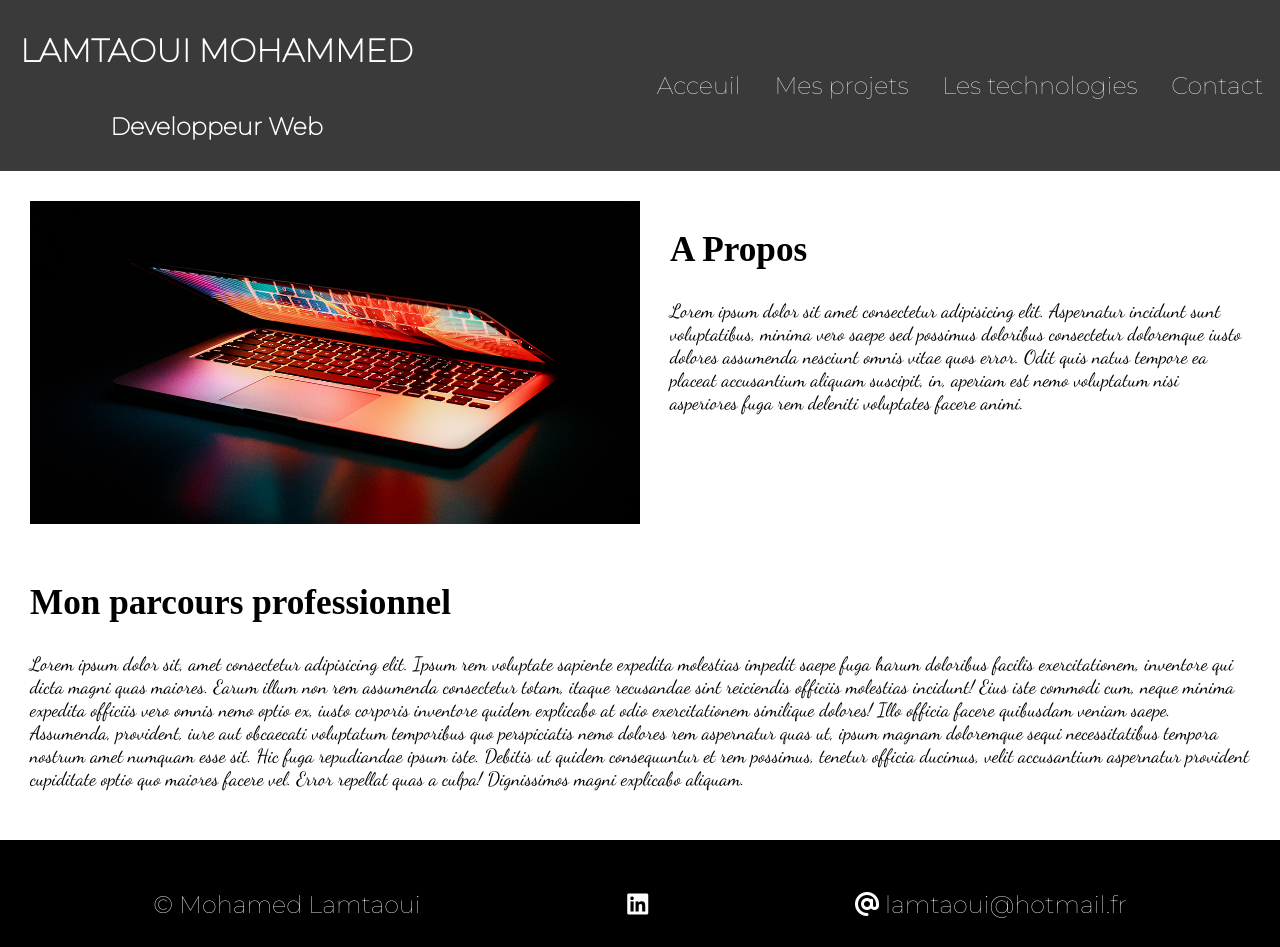
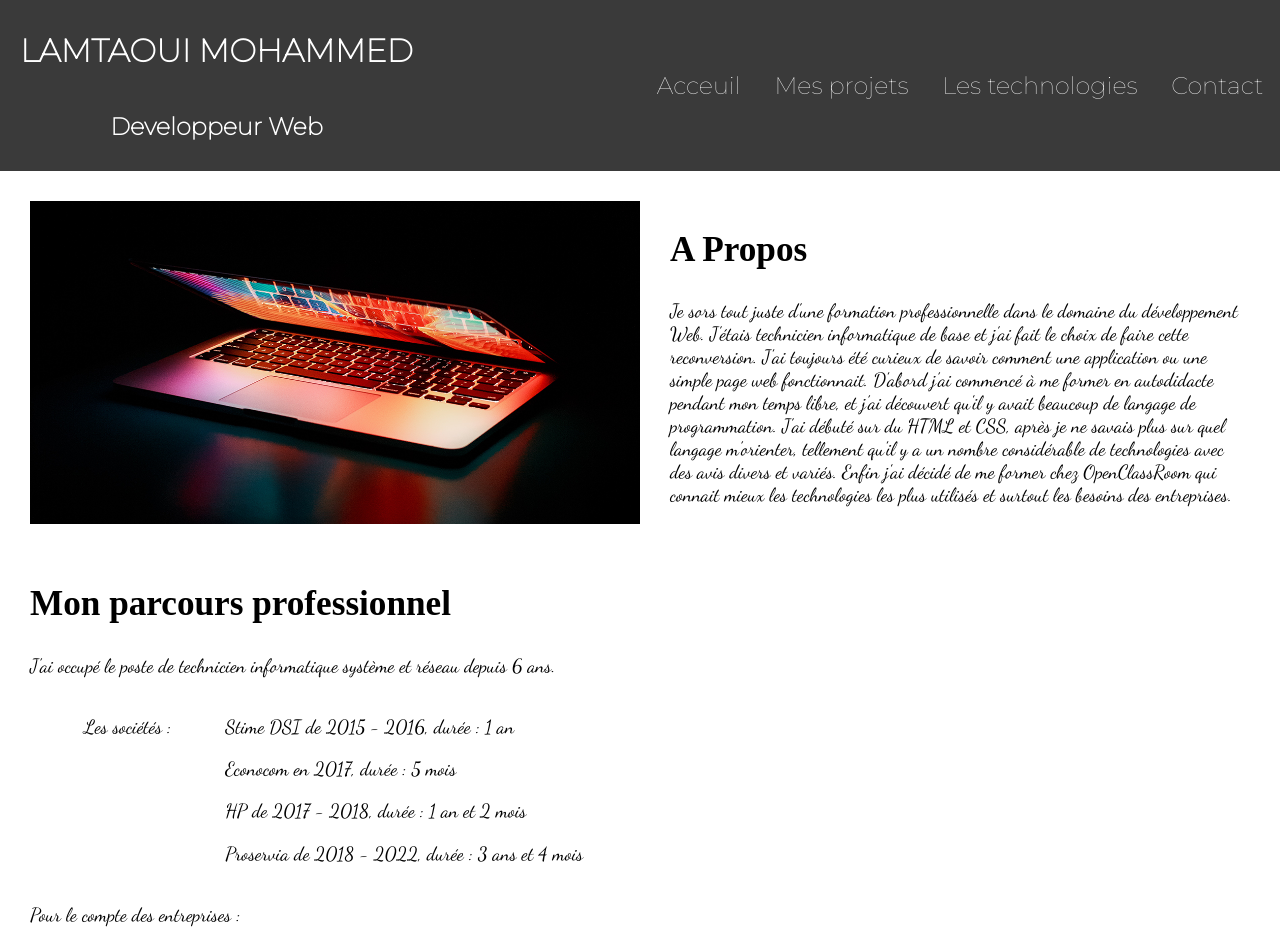
Before and after one commit to lamOpenclassroom/portfolio, a React (Create React App) app: page / in a window 1280 px wide. Shown: the top 947 px of the page. Built offline with nearby package versions, Linux system fonts and the light colour scheme.

Commit message:
add descriptions for 6/7 projects

```diff
--- a/src/Data.js
+++ b/src/Data.js
@@ -138,6 +138,7 @@ export const project = [
         resume: "il s'agit d'un site de loc à réaliser dans le cadre de la formation",
         lienSite: "https://lam-project-kasa.netlify.app/",
         lienGit: "https://github.com/lamOpenclassroom/kasa",
+        descript : "L'objectif étant de refaire un site de location d'appartement pour particulier en utilisant du javascript et React. Ce projet m'a permis de découvrir ce framework",
     },
     {
         id: "14",
@@ -155,11 +156,12 @@ export const project = [
         resume: "il s'agit d'un site pour photographe à réaliser dans le cadre de la formation",
         lienSite: "https://lamopenclassroom.github.io/Ohmyfood/",
         lienGit: "https://github.com/lamOpenclassroom/Ohmyfood",
+        descript: "Dans ce projet il fallait intégrer la version mobile du site. J’ai découvert les animations CSS et le préprocesseur SASS qui est interprété par le CSS.Il s’agit d’un site  qui répertorie les menus de restaurants gastronomiques. En plus des systèmes classiques de réservation, les clients pourront composer le menu de leur repas pour que les plats soient prêts à leur arrivée. "
     },
     {
         id: "15",
         techno: "REACT/REDUX",
-        name: "site d'agence de location'",
+        name: "site d'agence de location",
         image: booki1,
         slider:
             [
@@ -171,6 +173,7 @@ export const project = [
         resume: "il s'agit d'un site d'agence de location à réaliser dans le cadre de ma formation",
         lienSite: "https://booki-site-ml.netlify.app/",
         lienGit: "https://github.com/lamOpenclassroom/booki",
+        descript: "Le but du projet est de développer un site Internet qui permette aux usagers de trouver des hébergements et des activités dans la ville de leur choix.Je suis chargé d'intégrer l'interface du site avec du code HTML et CSS.",
     },
     {
         id: "16",
@@ -188,6 +191,7 @@ export const project = [
         resume: "il s'agit d'un site repésentant le portfolio d'un architecte d'intérieur",
         lienSite: "Néant",
         lienGit: "https://github.com/lamOpenclassroom/Portfolio-P6",
+        descript: "Dans ce projet il fallait créer la page de présentation des travaux à partir d’un HTML déjà existant, en récupérant des données via une API.Coder complétement la page connexion avec la gestion des messages d’erreur et la redirection vers la page d’accueil lors de la connexion.Créer une modale pour ajouter ou supprimer des éléments.Le but principal étant de travailler sur Javascript pour obtenir un site dynamique et communiquer des données avec une API."
     },
     {
         id: "17",
@@ -205,6 +209,7 @@ export const project = [
         resume:"il s'agit d'un site de photographe professionnel dans le cadre de ma formation",
         lienSite: "https://lamopenclassroom.github.io/Optimisation-referencement/",
         lienGit: "https://github.com/lamOpenclassroom/Optimisation-referencement",
+        descript : "Pour ce projet, j’avais un site de photographe professionnel déjà tout fait, ma mission était d’améliorer l’optimisation du site pour qu’il est plus de visibilité dans les moteurs de recherche.Donc il fallait respecter des critères tels que les performances, l’accessibilité, les balises sémantiques et le référencement (SEO)."
     },
     {
         id: "18",
@@ -238,5 +243,6 @@ export const project = [
         resume: "il s'agit d'un site d'évenementiel dans le cadre de la formation",
         lienSite: "https://77events-debugging.netlify.app/",
         lienGit: "https://github.com/lamOpenclassroom/Debugge-site",
+        descript: "Pour ce projet ma mission était de débugger le site donc l'objectif 0 erreur à la fin. Enfin je devais réalier une fonctionnalité tel que le filtre des événements."
     },
 ]
--- a/src/assets/style/propos.scss
+++ b/src/assets/style/propos.scss
@@ -14,4 +14,9 @@
         width: 50%;
         height: 50%;
     }
+    .bloc-soc{
+        display: flex;
+        flex-wrap: wrap;
+        justify-content: space-evenly;
+    }
 }
--- a/src/components/Detail.js
+++ b/src/components/Detail.js
@@ -17,7 +17,7 @@ function Detail() {
     if (!dataUrl) { return <Error /> }
 
     let name = dataUrl.name
-    let description = dataUrl.resume
+    let description = dataUrl.descript
     let linkSite = dataUrl.lienSite
     let linkGit = dataUrl.lienGit
     let myslider = dataUrl.slider
@@ -61,10 +61,10 @@ function Detail() {
             </div>
 
             <section className="section-info">
-                <h1>Nom du projet : {name}</h1>
+                <h1>Projet : {name}</h1>
                 <p>Lien du site : <a href={linkSite} target="blank"> {linkSite} </a> </p>
                 <a href={linkGit} target="blank">Lien vers github</a>
-                <p>description : {description} </p>
+                <p>Description : {description} </p>
             </section>
 
        </div>
--- a/src/pages/About.js
+++ b/src/pages/About.js
@@ -8,14 +8,33 @@ function About() {
                 <img alt="un ordinateur" src={imagePc} />
                 <div className='presentation'>
                     <h1>A Propos</h1>
-                    <p>Lorem ipsum dolor sit amet consectetur adipisicing elit. Aspernatur incidunt sunt voluptatibus, minima vero saepe sed possimus doloribus consectetur doloremque iusto dolores assumenda nesciunt omnis vitae quos error. Odit quis natus tempore ea placeat accusantium aliquam suscipit, in, aperiam est nemo voluptatum nisi asperiores fuga rem deleniti voluptates facere animi.</p>
+                    <p>Je sors tout juste d'une formation professionnelle dans le domaine du développement Web.
+                        J'étais technicien informatique de base et j'ai fait le choix de faire cette reconversion.
+                        J'ai toujours été curieux de savoir comment une application ou une simple page web fonctionnait.
+                        D'abord j'ai commencé à me former en autodidacte pendant mon temps libre, et j'ai découvert qu'il y avait beaucoup
+                        de langage de programmation. J'ai débuté sur du HTML et CSS, après je ne savais plus sur quel langage m'orienter,
+                        tellement qu'il y a un nombre considérable de technologies avec des avis divers et variés.
+                        Enfin j'ai décidé de me former chez OpenClassRoom qui connait mieux les technologies les plus utilisés et surtout les besoins
+                        des entreprises.
+                    </p>
                 </div>
             </section>
 
             <section className='propos'>
                 <div>
                     <h1>Mon parcours professionnel</h1>
-                    <p>Lorem ipsum dolor sit, amet consectetur adipisicing elit. Ipsum rem voluptate sapiente expedita molestias impedit saepe fuga harum doloribus facilis exercitationem, inventore qui dicta magni quas maiores. Earum illum non rem assumenda consectetur totam, itaque recusandae sint reiciendis officiis molestias incidunt! Eius iste commodi cum, neque minima expedita officiis vero omnis nemo optio ex, iusto corporis inventore quidem explicabo at odio exercitationem similique dolores! Illo officia facere quibusdam veniam saepe. Assumenda, provident, iure aut obcaecati voluptatum temporibus quo perspiciatis nemo dolores rem aspernatur quas ut, ipsum magnam doloremque sequi necessitatibus tempora nostrum amet numquam esse sit. Hic fuga repudiandae ipsum iste. Debitis ut quidem consequuntur et rem possimus, tenetur officia ducimus, velit accusantium aspernatur provident cupiditate optio quo maiores facere vel. Error repellat quas a culpa! Dignissimos magni explicabo aliquam.</p>
+                    <p>J'ai occupé le poste de technicien informatique système et réseau depuis 6 ans.</p>
+                    <div className='bloc-soc'>
+                        <p>Les sociétés : </p>
+                        <div className='list-soc'>
+                            <p>Stime DSI de 2015 - 2016, durée : 1 an</p>
+                            <p>Econocom en 2017, durée : 5 mois </p>
+                            <p>HP de 2017 - 2018, durée : 1 an et 2 mois</p>
+                            <p>Proservia de 2018 - 2022, durée : 3 ans et 4 mois</p>
+                        </div>
+                    </div>
+                    <p>Pour le compte des entreprises : </p>
+                    <p>Les Mousquetaires, Dalkia, la SG, France télévision, SNCF, AG2R, La Mutuelle générale. </p>
                 </div>
             </section>
 
```
